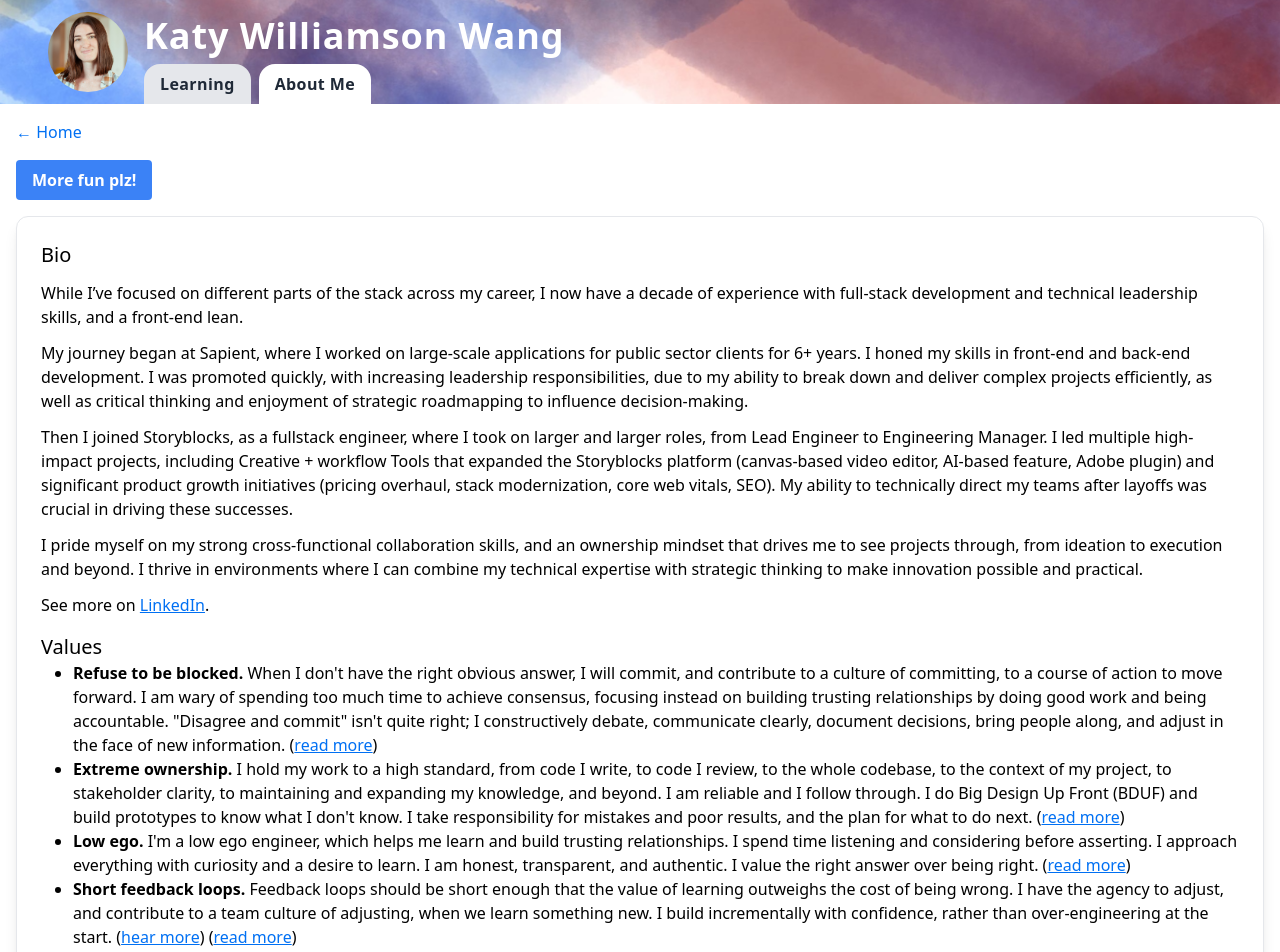
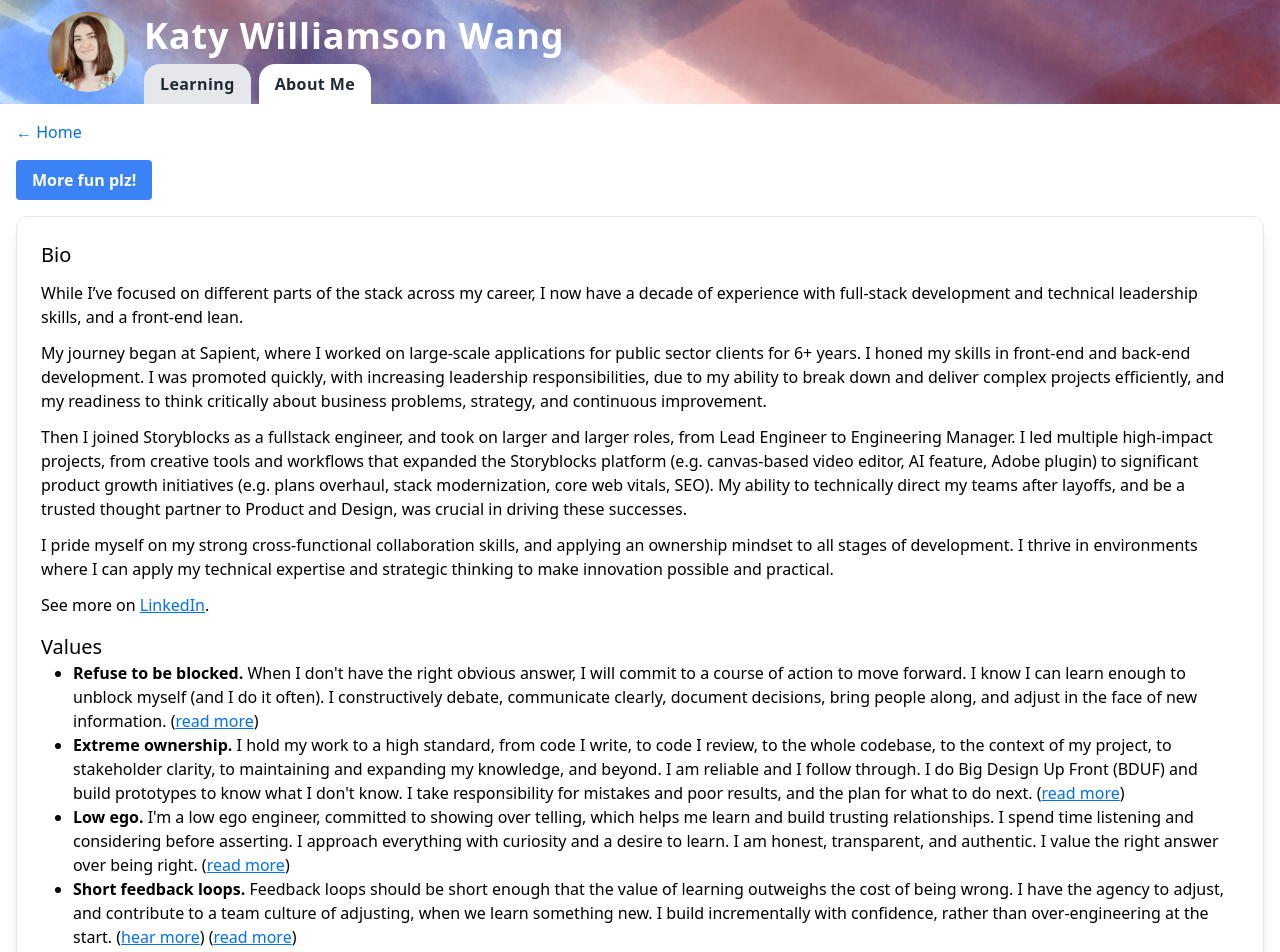
Before and after one commit to kwilliamson34/arch-upskill, a Next.js app: page /about in a window 1280 px wide. Shown: the top 952 px of the page. Built offline with nearby package versions, Linux system fonts and the light colour scheme.

Commit message:
bio language tweaks

```diff
--- a/app/about/page.tsx
+++ b/app/about/page.tsx
@@ -69,27 +69,29 @@ export default function AboutPage() {
                   </li>
                   <li>
                     Scuba diving. I&apos;m open water certified and love to
-                    travel to dive/dive to travel! I love sea turtles but have a
-                    borderline phobia of jellyfish.
+                    travel to dive/dive to travel! From the top-20 dive sites in
+                    the world, I have checked off the Galapagos and the Manta
+                    Ray Night Dive in Hawaii.
                   </li>
                   <li>
                     Watercolor painting. While my skills are amateur, I make a
-                    mean greeting card!
+                    mean greeting card.
                   </li>
                   <li>
-                    Gardening and urban greenery. I always have 20 home-grown
+                    Gardening and urban greenery. I always have home-grown
                     tomatoes on hand, know the scientific names of my shrubs,
                     and have fond memories of pushing for{" "}
                     <a
                       href="https://www.earthday.org/actions/call-for-green-spaces"
                       target="_blank"
                     >
-                      green roof policy
+                      green roof
                     </a>{" "}
-                    while interning for Earth Day Network.
+                    policy while interning for Earth Day Network.
                   </li>
                   <li>
                     Orange Theory Fitness. Member of the HIIT squad since 2015.
+                    Maybe the only person you know who loves treadmills.
                   </li>
                   <li>
                     Coffee. I don&apos;t go a day without it, and I love trying
@@ -97,10 +99,11 @@ export default function AboutPage() {
                     found a love for fermented beans.
                   </li>
                   <li>
-                    The DMV food scene. There&nbsp;s always something new to try
+                    The DMV food scene. There&apos;s always something new to try
                     in DC. If I could only pick one cuisine for the rest of my
                     life, it would be Thai.
                   </li>
+                  <li>Lists, apparently.</li>
                 </ul>
               </p>
             </section>
@@ -151,26 +154,27 @@ export default function AboutPage() {
                 skills in front-end and back-end development. I was promoted
                 quickly, with increasing leadership responsibilities, due to my
                 ability to break down and deliver complex projects efficiently,
-                as well as critical thinking and enjoyment of strategic
-                roadmapping to influence decision-making.
+                and my readiness to think critically about business problems,
+                strategy, and continuous improvement.
               </p>
               <p>
-                Then I joined Storyblocks, as a fullstack engineer, where I took
-                on larger and larger roles, from Lead Engineer to Engineering
-                Manager. I led multiple high-impact projects, including Creative
-                + workflow Tools that expanded the Storyblocks platform
-                (canvas-based video editor, AI-based feature, Adobe plugin) and
-                significant product growth initiatives (pricing overhaul, stack
-                modernization, core web vitals, SEO). My ability to technically
-                direct my teams after layoffs was crucial in driving these
-                successes.
+                Then I joined Storyblocks as a fullstack engineer, and took on
+                larger and larger roles, from Lead Engineer to Engineering
+                Manager. I led multiple high-impact projects, from creative
+                tools and workflows that expanded the Storyblocks platform (e.g.
+                canvas-based video editor, AI feature, Adobe plugin) to
+                significant product growth initiatives (e.g. plans overhaul,
+                stack modernization, core web vitals, SEO). My ability to
+                technically direct my teams after layoffs, and be a trusted
+                thought partner to Product and Design, was crucial in driving
+                these successes.
               </p>
               <p>
                 I pride myself on my strong cross-functional collaboration
-                skills, and an ownership mindset that drives me to see projects
-                through, from ideation to execution and beyond. I thrive in
-                environments where I can combine my technical expertise with
-                strategic thinking to make innovation possible and practical.
+                skills, and applying an ownership mindset to all stages of
+                development. I thrive in environments where I can apply my
+                technical expertise and strategic thinking to make innovation
+                possible and practical.
               </p>
               <p>
                 See more on{" "}
@@ -185,14 +189,11 @@ export default function AboutPage() {
               <ul>
                 <li>
                   <strong>Refuse to be blocked.</strong> When I don&apos;t have
-                  the right obvious answer, I will commit, and contribute to a
-                  culture of committing, to a course of action to move forward.
-                  I am wary of spending too much time to achieve consensus,
-                  focusing instead on building trusting relationships by doing
-                  good work and being accountable. &quot;Disagree and
-                  commit&quot; isn&apos;t quite right; I constructively debate,
-                  communicate clearly, document decisions, bring people along,
-                  and adjust in the face of new information. (
+                  the right obvious answer, I will commit to a course of action
+                  to move forward. I know I can learn enough to unblock myself
+                  (and I do it often). I constructively debate, communicate
+                  clearly, document decisions, bring people along, and adjust in
+                  the face of new information. (
                   <a
                     href="https://gavinadams.com/disagree-and-commit/"
                     target="_blank"
@@ -219,12 +220,12 @@ export default function AboutPage() {
                   )
                 </li>
                 <li>
-                  <strong>Low ego.</strong> I&apos;m a low ego engineer, which
-                  helps me learn and build trusting relationships. I spend time
-                  listening and considering before asserting. I approach
-                  everything with curiosity and a desire to learn. I am honest,
-                  transparent, and authentic. I value the right answer over
-                  being right. (
+                  <strong>Low ego.</strong> I&apos;m a low ego engineer,
+                  committed to showing over telling, which helps me learn and
+                  build trusting relationships. I spend time listening and
+                  considering before asserting. I approach everything with
+                  curiosity and a desire to learn. I am honest, transparent, and
+                  authentic. I value the right answer over being right. (
                   <a
                     href="https://hackernoon.com/put-your-ego-aside-humility-and-confidence-in-software-development"
                     target="_blank"
```
